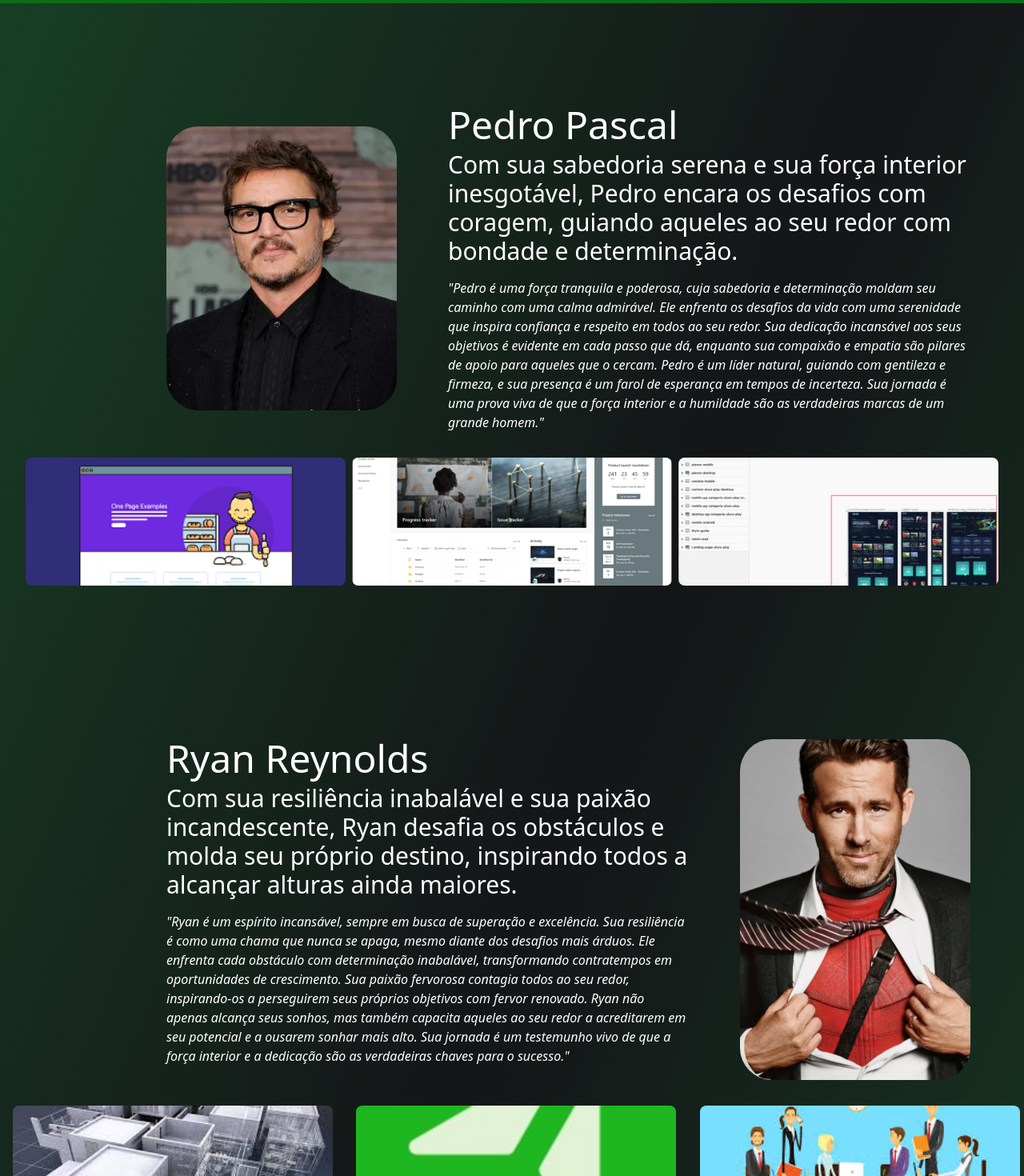
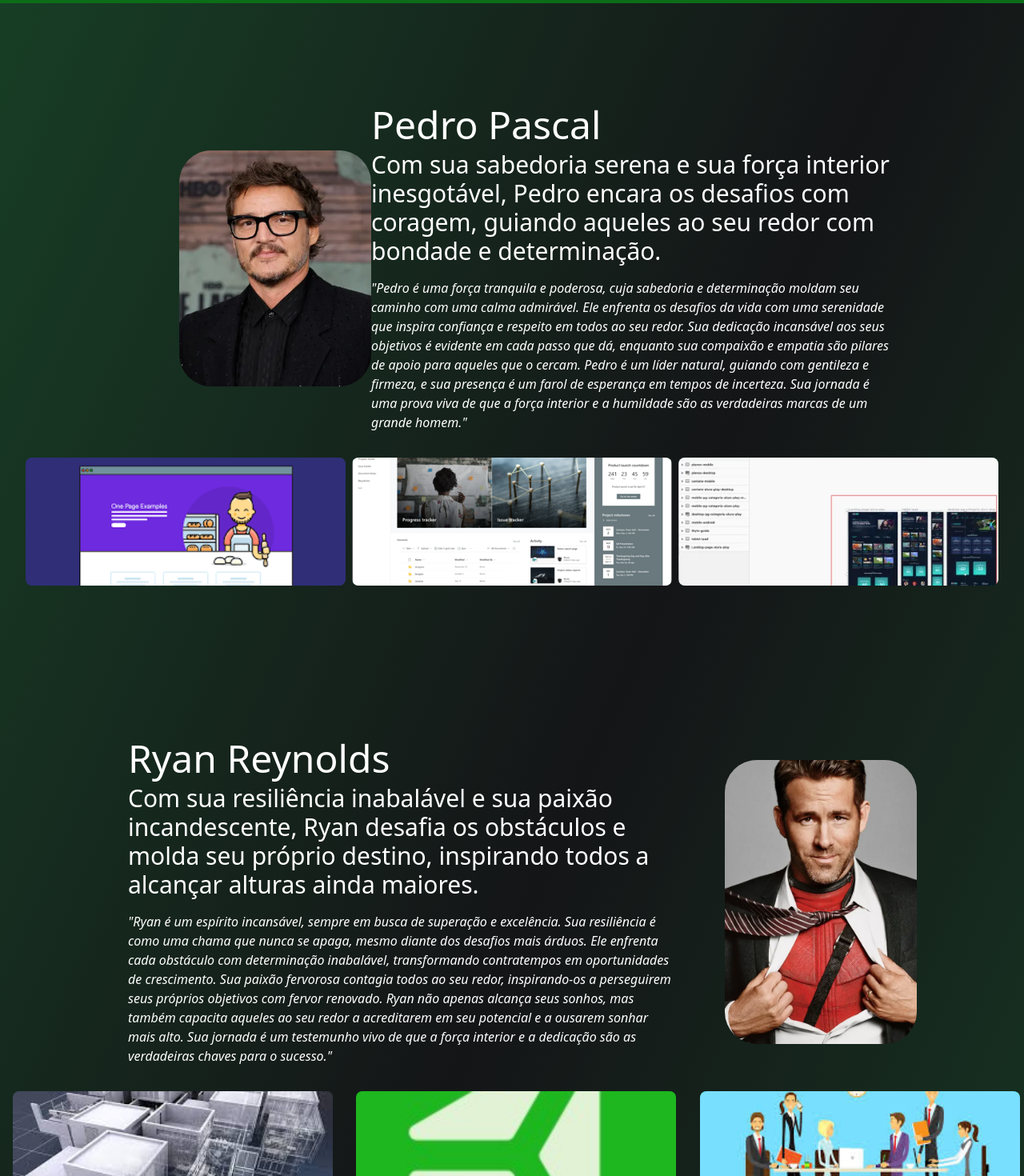
Before and after one commit to tryber/dev-na-pratica-01, a Next.js app: page /history in a window 1280 px wide. Shown: the part 320-1790 px from the top of the page at 80% size. Built offline with nearby package versions, Linux system fonts and the light colour scheme.

Commit message:
feat: componentiza as image

```diff
--- /dev/null
+++ b/src/components/ImageSvg.tsx
@@ -0,0 +1,18 @@
+import React from 'react'
+import Image from "next/image";
+
+const ImageSvg: React.FC<{ image: string }> = ({ image }) => {
+  return (
+    <div className="flex relative justify-center rounded-[40px] hover:bg-black/80 group hover:scale-105 ease-in duration-500 flex-col">
+      <Image
+        src={image}
+        alt="foto"
+        className="rounded-[40px] w-48 md:w-[240px] lg:w-70 group-hover:opacity-10 ml-8"
+        width={80}
+        height={80}
+      />
+    </div>
+  )
+}
+
+export default ImageSvg
--- a/src/components/Student.tsx
+++ b/src/components/Student.tsx
@@ -2,6 +2,8 @@ import React from "react";
 import Card from "./Card";
 import Image from "next/image";
 import { StudentProps } from "@/types/StudentsProps";
+import ImageSvg from "./ImageSvg";
+import Svg from "./Svg";
 
 // codigo foto direita
 
@@ -9,29 +11,8 @@ const StudentReverse: React.FC<StudentProps> = ({ image, student_user }) => {
   return (
     <div className="flex justify-center items-center md:mb-48 mb-32 mt-12 md:mt-32 md:w-full mx-4">
       <div>
-        <div className="flex flex-row lg:ml-48">
-          <div className="hidden group-hover:block absolute top-[50%] left-[50%] translate-x-[-50%] translate-y-[-50%]">
-            <h3 className="text-2xl text-white tracking-wider text-center py-3">
-              <a href={student_user.linkedin} target="_blank">
-                <svg
-                  className="md:w-48 md:h-32 h-12"
-                  xmlns="http://www.w3.org/2000/svg"
-                  x="0px"
-                  y="0px"
-                  viewBox="0 0 48 48"
-                >
-                  <path
-                    fill="#0288D1"
-                    d="M42,37c0,2.762-2.238,5-5,5H11c-2.761,0-5-2.238-5-5V11c0-2.762,2.239-5,5-5h26c2.762,0,5,2.238,5,5V37z"
-                  ></path>
-                  <path
-                    fill="#FFF"
-                    d="M12 19H17V36H12zM14.485 17h-.028C12.965 17 12 15.888 12 14.499 12 13.08 12.995 12 14.514 12c1.521 0 2.458 1.08 2.486 2.499C17 15.887 16.035 17 14.485 17zM36 36h-5v-9.099c0-2.198-1.225-3.698-3.192-3.698-1.501 0-2.313 1.012-2.707 1.99C24.957 25.543 25 26.511 25 27v9h-5V19h5v2.616C25.721 20.5 26.85 19 29.738 19c3.578 0 6.261 2.25 6.261 7.274L36 36 36 36z"
-                  ></path>
-                </svg>
-              </a>
-            </h3>
-          </div>
+        <div className="flex flex-row lg:ml-36">
+          <Svg linkedin={student_user.linkedin} />
           <div className="text-white w-3/5 flex-col flex justify-start md:mr-8">
             <h1 className="text-5xl "> {student_user.name}</h1>
             <h3 className="text-base md:text-2xl lg:text-3xl mt-2">
@@ -41,15 +22,7 @@ const StudentReverse: React.FC<StudentProps> = ({ image, student_user }) => {
               <i>{student_user.about}</i>
             </h4>
           </div>
-          <div className="flex relative justify-center rounded-[40px] hover:bg-black/80 group hover:scale-105 ease-in duration-500 flex-col">
-            <Image
-              src={image}
-              alt="foto"
-              className="rounded-[40px] w-48 md:w-[220px] lg:w-72 group-hover:opacity-10 ml-8"
-              width={80}
-              height={80}
-            />
-          </div>
+          <ImageSvg image={image} />
         </div>
         <div className="mt-4">
           <Card user={student_user} />
--- a/src/components/StudentReverse.tsx
+++ b/src/components/StudentReverse.tsx
@@ -2,43 +2,16 @@ import React from "react";
 import Card from "./Card";
 import Image from "next/image";
 import { StudentProps } from "@/types/StudentsProps";
+import ImageSvg from "./ImageSvg";
+import Svg from "./Svg";
 
 const StudentReverse: React.FC<StudentProps> = ({ image, student_user }) => {
   return (
     <div className="flex justify-center items-center mb-48 md:mt-32  w-full">
       <div>
         <div className="flex flex-row lg:ml-48">
-          <div className="flex relative justify-center md:mr-16 mr-4 rounded-[40px] hover:bg-black/80 group hover:scale-105 ease-in duration-500 flex-col ml-4">
-            <Image
-              src={image}
-              alt="foto"
-              className="rounded-[40px] w-48 md:w-[220px] lg:w-72  group-hover:opacity-10"
-              width={80}
-              height={80}
-            />
-          </div>
-          <div className="hidden group-hover:block absolute top-[50%] left-[50%] translate-x-[-50%] translate-y-[-50%]">
-            <h3 className="text-2xl text-white tracking-wider text-center py-3">
-              <a href={student_user.linkedin} target="_blank">
-                <svg
-                  className="md:w-48 md:h-32 h-12"
-                  xmlns="http://www.w3.org/2000/svg"
-                  x="0px"
-                  y="0px"
-                  viewBox="0 0 48 48"
-                >
-                  <path
-                    fill="#0288D1"
-                    d="M42,37c0,2.762-2.238,5-5,5H11c-2.761,0-5-2.238-5-5V11c0-2.762,2.239-5,5-5h26c2.762,0,5,2.238,5,5V37z"
-                  ></path>
-                  <path
-                    fill="#FFF"
-                    d="M12 19H17V36H12zM14.485 17h-.028C12.965 17 12 15.888 12 14.499 12 13.08 12.995 12 14.514 12c1.521 0 2.458 1.08 2.486 2.499C17 15.887 16.035 17 14.485 17zM36 36h-5v-9.099c0-2.198-1.225-3.698-3.192-3.698-1.501 0-2.313 1.012-2.707 1.99C24.957 25.543 25 26.511 25 27v9h-5V19h5v2.616C25.721 20.5 26.85 19 29.738 19c3.578 0 6.261 2.25 6.261 7.274L36 36 36 36z"
-                  ></path>
-                </svg>
-              </a>
-            </h3>
-          </div>
+          <ImageSvg image={image} />
+          <Svg linkedin={student_user.linkedin} />
           <div className="text-white w-3/5 flex-col flex justify-start mr-8">
             <h1 className="text-5xl "> {student_user.name}</h1>
             <h3 className="text-base md:text-2xl lg:text-3xl mt-2">
--- /dev/null
+++ b/src/components/Svg.tsx
@@ -0,0 +1,30 @@
+import React from 'react'
+
+const Svg: React.FC<{ linkedin: string }> = ({ linkedin }) => {
+  return (
+    <div className="hidden group-hover:block absolute top-[50%] left-[50%] translate-x-[-50%] translate-y-[-50%]">
+      <h3 className="text-2xl text-white tracking-wider text-center py-3">
+        <a href={linkedin} target="_blank">
+          <svg
+            className="md:w-48 md:h-32 h-12"
+            xmlns="http://www.w3.org/2000/svg"
+            x="0px"
+            y="0px"
+            viewBox="0 0 48 48"
+          >
+            <path
+              fill="#0288D1"
+              d="M42,37c0,2.762-2.238,5-5,5H11c-2.761,0-5-2.238-5-5V11c0-2.762,2.239-5,5-5h26c2.762,0,5,2.238,5,5V37z"
+            ></path>
+            <path
+              fill="#FFF"
+              d="M12 19H17V36H12zM14.485 17h-.028C12.965 17 12 15.888 12 14.499 12 13.08 12.995 12 14.514 12c1.521 0 2.458 1.08 2.486 2.499C17 15.887 16.035 17 14.485 17zM36 36h-5v-9.099c0-2.198-1.225-3.698-3.192-3.698-1.501 0-2.313 1.012-2.707 1.99C24.957 25.543 25 26.511 25 27v9h-5V19h5v2.616C25.721 20.5 26.85 19 29.738 19c3.578 0 6.261 2.25 6.261 7.274L36 36 36 36z"
+            ></path>
+          </svg>
+        </a>
+      </h3>
+    </div>
+  )
+}
+
+export default Svg
```
